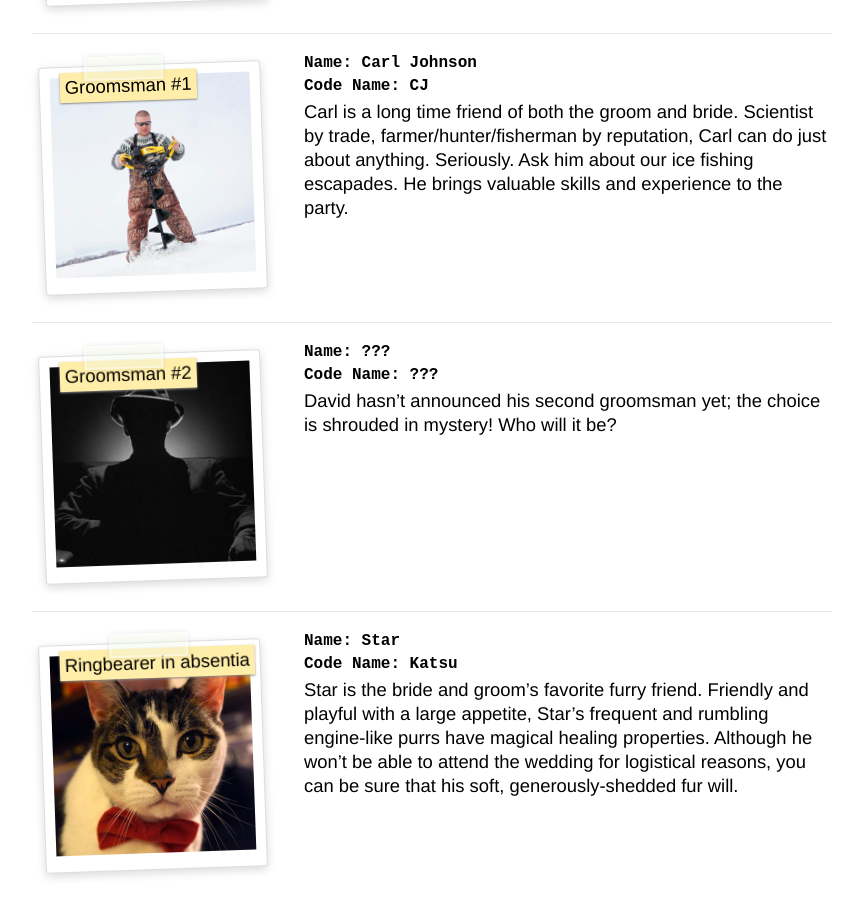
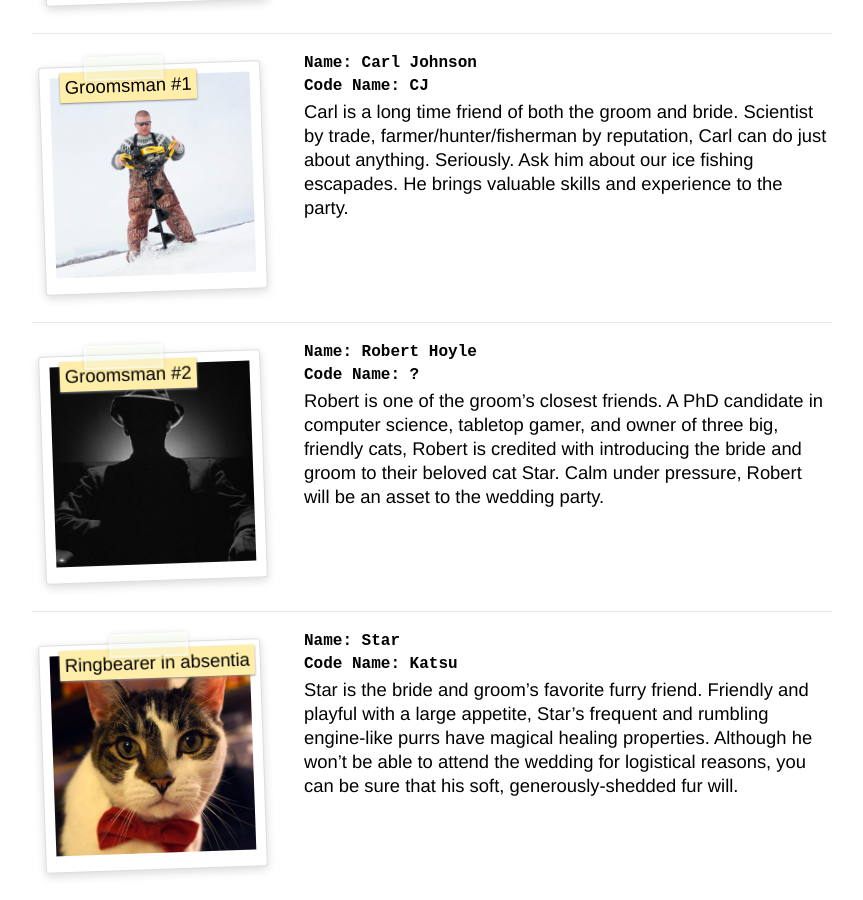
Before and after one commit to dnschnur/piday.github.com, a Jekyll site: the page built from about/index.md, in a window 1280 px wide and 900 px high, scrolled down 2802 px. Shown: the whole window, without its empty margins (208-1071 px from the left). Built offline with Jekyll 4.4.1, drawn with Linux system fonts in a browser that asks for light colours; nearby versions of some CDN libraries.

Commit message:
Added Robert into wedding party profile.

```diff
--- a/about/index.md
+++ b/about/index.md
@@ -103,10 +103,10 @@ Carl is a long time friend of both the groom and bride. Scientist by trade, farm
   <div class="title">Groomsman #2</div>
 </div>
 
-<div class="profile-info">Name: ???</div>
-<div class="profile-info">Code Name: ???</div>
+<div class="profile-info">Name: Robert Hoyle</div>
+<div class="profile-info">Code Name: ?</div>
 
-David hasn't announced his second groomsman yet; the choice is shrouded in mystery! Who will it be?
+Robert is one of the groom's closest friends. A PhD candidate in computer science, tabletop gamer, and owner of three big, friendly cats, Robert is credited with introducing the bride and groom to their beloved cat Star. Calm under pressure, Robert will be an asset to the wedding party.
 
 ----------------------------------------------------------------------
 
```
